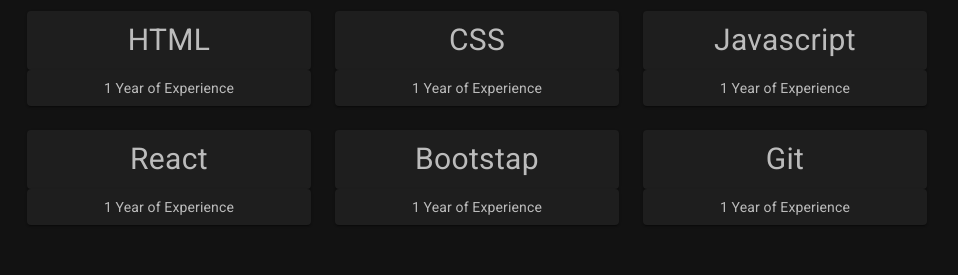
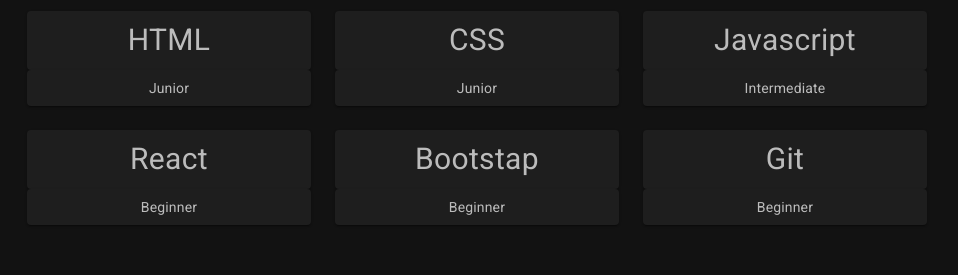
Before and after one commit to agentxyz999/portfolio-mui, a React (Create React App) app: page / in a window 1280 px wide. Shown: the part 593-868 px from the top of the page, without its empty margins (163-1121 px from the left). Built offline with nearby package versions, Linux system fonts and the light colour scheme.

Commit message:
Before switching to Grid layout

```diff
--- a/src/App.js
+++ b/src/App.js
@@ -1,8 +1,7 @@
-import * as React from "react";
-import { useRef } from "react";
+import React, { useRef } from "react";
 import { CssBaseline, Stack, Divider } from "@mui/material";
 import { ThemeProvider, createTheme } from "@mui/material/styles";
-
+// my components
 import Header from "./components/Header";
 import About from "./components/About";
 import Skills from "./components/Skills";
--- a/src/components/Footer.jsx
+++ b/src/components/Footer.jsx
@@ -1,9 +1,6 @@
 import React from "react";
-import { Box, Typography, IconButton } from "@mui/material";
-import GitHubIcon from "@mui/icons-material/GitHub";
-import LinkedInIcon from "@mui/icons-material/LinkedIn";
-import FacebookIcon from "@mui/icons-material/Facebook";
-import TwitterIcon from "@mui/icons-material/Twitter";
+import { Box, Typography } from "@mui/material";
+import Socials from "./Socials";
 
 const Footer = () => {
   const logo = "<rolie.conde />";
@@ -20,20 +17,7 @@
       }}
     >
       <Typography variant="h6">{logo}</Typography>
-      <Box>
-        <IconButton>
-          <GitHubIcon />
-        </IconButton>
-        <IconButton>
-          <LinkedInIcon />
-        </IconButton>
-        <IconButton>
-          <FacebookIcon />
-        </IconButton>
-        <IconButton>
-          <TwitterIcon />
-        </IconButton>
-      </Box>
+      <Socials />
     </Box>
   );
 };
--- a/src/components/Header.jsx
+++ b/src/components/Header.jsx
@@ -1,9 +1,6 @@
 import React from "react";
-import { Box, Typography, IconButton } from "@mui/material";
-import GitHubIcon from "@mui/icons-material/GitHub";
-import LinkedInIcon from "@mui/icons-material/LinkedIn";
-import FacebookIcon from "@mui/icons-material/Facebook";
-import TwitterIcon from "@mui/icons-material/Twitter";
+import { Box, Typography } from "@mui/material";
+import Socials from "./Socials";
 
 const Header = () => {
   const logo = "<rolie.conde />";
@@ -19,20 +16,7 @@
       }}
     >
       <Typography variant="h6">{logo}</Typography>
-      <Box>
-        <IconButton>
-          <GitHubIcon />
-        </IconButton>
-        <IconButton>
-          <LinkedInIcon />
-        </IconButton>
-        <IconButton>
-          <FacebookIcon />
-        </IconButton>
-        <IconButton>
-          <TwitterIcon />
-        </IconButton>
-      </Box>
+      <Socials />
     </Box>
   );
 };
--- a/src/components/Skills.jsx
+++ b/src/components/Skills.jsx
@@ -5,12 +5,12 @@
 
 const Skills = () => {
   const tools = [
-    { name: "HTML", year: "1 Year of Experience" },
-    { name: "CSS", year: "1 Year of Experience" },
-    { name: "Javascript", year: "1 Year of Experience" },
-    { name: "React", year: "1 Year of Experience" },
-    { name: "Bootstap", year: "1 Year of Experience" },
-    { name: "Git", year: "1 Year of Experience" },
+    { name: "HTML", year: "Junior" },
+    { name: "CSS", year: "Junior" },
+    { name: "Javascript", year: "Intermediate" },
+    { name: "React", year: "Beginner" },
+    { name: "Bootstap", year: "Beginner" },
+    { name: "Git", year: "Beginner" },
   ];
   const Item = styled(Paper)(({ theme }) => ({
     ...theme.typography.body2,
--- /dev/null
+++ b/src/components/Socials.jsx
@@ -0,0 +1,33 @@
+import React from "react";
+import { Box, IconButton } from "@mui/material";
+import GitHubIcon from "@mui/icons-material/GitHub";
+import LinkedInIcon from "@mui/icons-material/LinkedIn";
+import FacebookIcon from "@mui/icons-material/Facebook";
+import TwitterIcon from "@mui/icons-material/Twitter";
+
+const Socials = () => {
+  return (
+    <Box>
+      <IconButton onClick={() => window.open("https://github.com/agentxyz999")}>
+        <GitHubIcon />
+      </IconButton>
+      <IconButton
+        onClick={() =>
+          window.open("https://www.linkedin.com/in/rolie-conde-056803254/")
+        }
+      >
+        <LinkedInIcon />
+      </IconButton>
+      <IconButton
+        onClick={() => window.open("https://www.facebook.com/rollyconde666")}
+      >
+        <FacebookIcon />
+      </IconButton>
+      <IconButton>
+        <TwitterIcon />
+      </IconButton>
+    </Box>
+  );
+};
+
+export default Socials;
```
